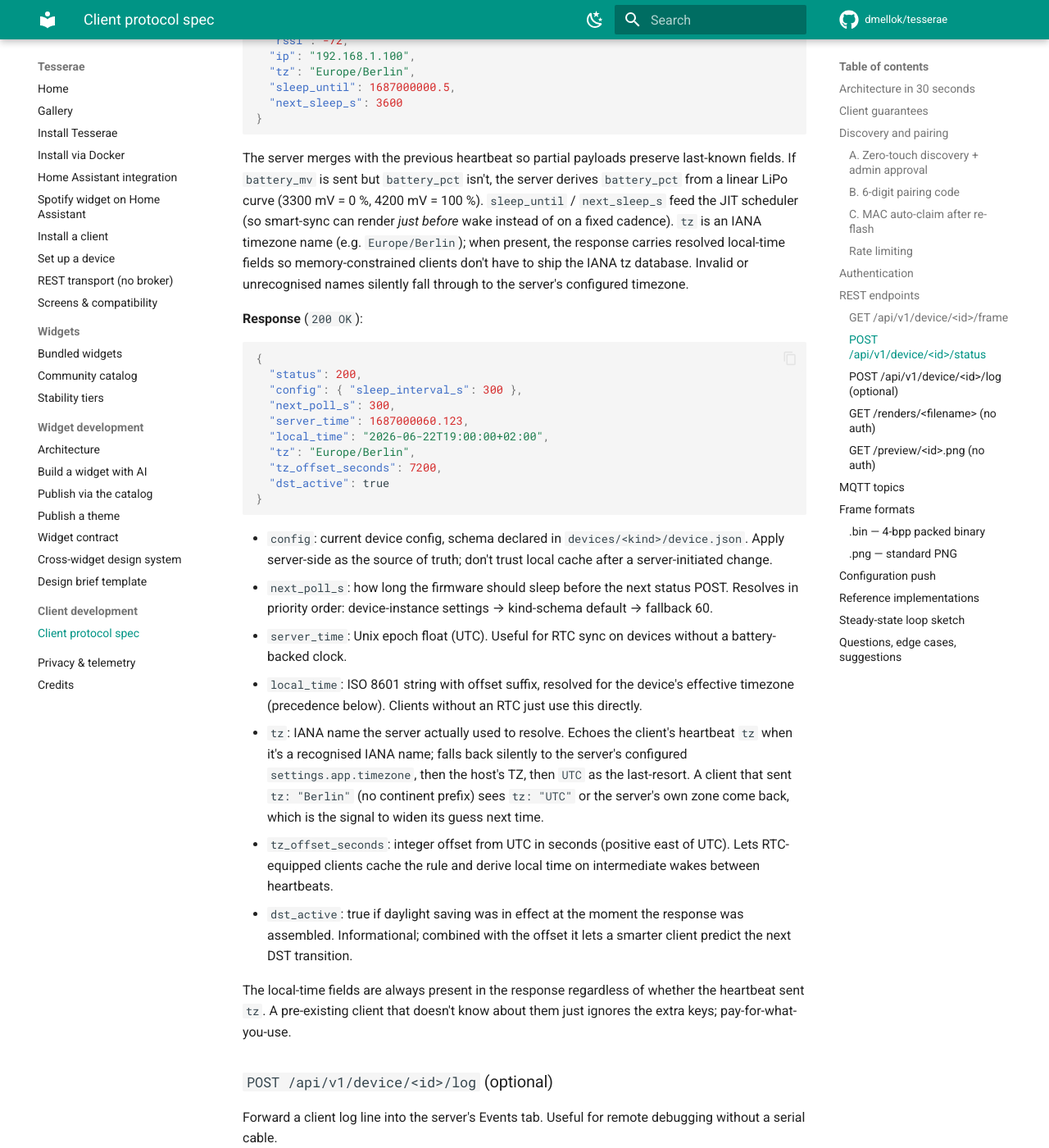
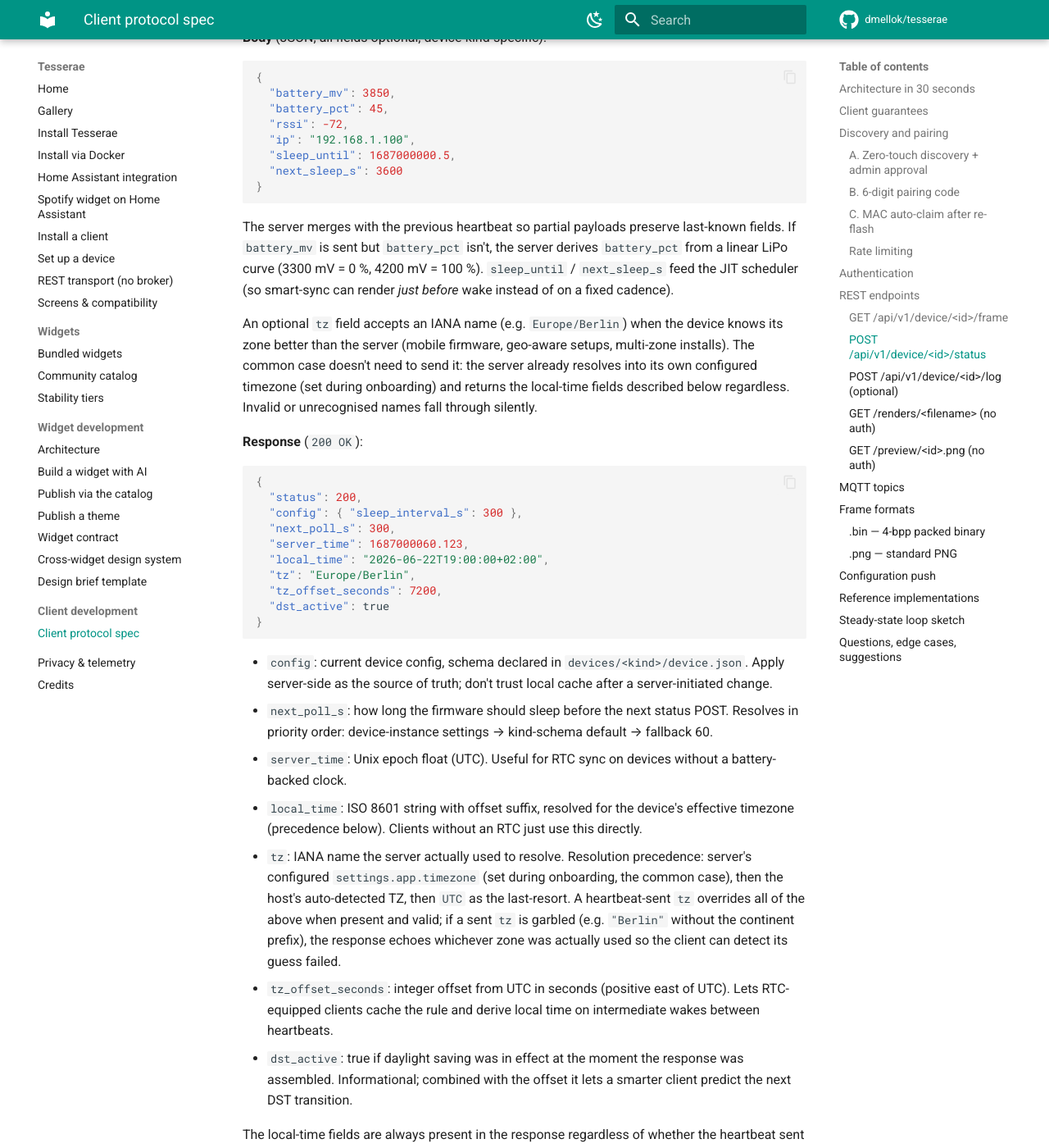
Before and after one commit to dmellok/tesserae, an MkDocs documentation site: the page built from docs/dev/client-protocol.md, in a window 1280 px wide and 1400 px high, scrolled down 7527 px. Shown: the whole window at 82% size. Built offline with MkDocs 1.6.1 and Material for MkDocs 9.7.7, drawn with Linux system fonts in a browser that asks for light colours; comment, search, counter and statistics services are not loaded; some of the changed text lies outside the part shown.

Commit message:
docs: reframe client-sent tz as an escape hatch, not the headline
The previous wording made it look like every CircuitPython /
embedded client would need to send its IANA timezone in the
heartbeat, which contradicts the thin-client principle: the
server already knows its own timezone (set during onboarding) and
can resolve local time without any client involvement.

Reframed to:

* Drop ``tz`` from the heartbeat body example (most clients
  won't send it).
* Body text now explains the common-case path first: server
  resolves into its configured timezone, returns the local-time
  fields, client does nothing. ``tz`` becomes the documented
  override for the rare cases where it earns its keep (mobile
  firmware, geo-aware devices, multi-zone installs).
* Response field description for ``tz`` reorders the precedence
  chain: server setting → host TZ → UTC, with heartbeat-sent
  ``tz`` as an override on top.
* "Client guarantees" section's bullet on IANA db updated to lead
  with "the server already knows" rather than "send your zone".

No code change, the implementation already supports the full
precedence chain.

Co-Authored-By: Claude Opus 4.7 <noreply@anthropic.com>

````diff
--- a/docs/dev/client-protocol.md
+++ b/docs/dev/client-protocol.md
@@ -46,9 +46,13 @@ The protocol is designed for thin clients. Your firmware
 - A real-time clock. The server renders the frame with the device's
   local time baked in; the `/status` response also carries
   `local_time` for any client-side display or logging needs.
-- An IANA timezone database or DST rule engine. Send your IANA name
-  (e.g. `Europe/Berlin`) in the heartbeat `tz` field; the server
-  resolves and returns local time, offset, and a DST flag.
+- An IANA timezone database or DST rule engine. The server already
+  knows its timezone (set during onboarding) and returns local time
+  / offset / DST flag in every `/status` response without you having
+  to tell it anything. A heartbeat `tz` field exists as an *override*
+  for the rare case where the device knows its zone better than the
+  server (mobile / geo-aware firmware, multi-zone install), but the
+  common case doesn't need it.
 - An NTP client. The same `local_time` + `tz_offset_seconds`
   response fields are sufficient to set or align an external RTC
   if you have one.
@@ -66,7 +70,8 @@ What only the client knows (and must report):
 
 - Battery (mV or %), RSSI, IP, MAC, firmware version
 - Last paint timing / errors (`/log`)
-- The device's IANA tz, if it's a different zone from the server
+- (Edge case) The device's IANA tz, *if and only if* the device
+  knows its zone better than the server does. Most installs don't.
 
 ## Discovery and pairing
 
@@ -295,7 +300,6 @@ always-on).
   "battery_pct": 45,
   "rssi": -72,
   "ip": "192.168.1.100",
-  "tz": "Europe/Berlin",
   "sleep_until": 1687000000.5,
   "next_sleep_s": 3600
 }
@@ -306,11 +310,15 @@ preserve last-known fields. If `battery_mv` is sent but `battery_pct`
 isn't, the server derives `battery_pct` from a linear LiPo curve
 (3300 mV = 0 %, 4200 mV = 100 %). `sleep_until` / `next_sleep_s`
 feed the JIT scheduler (so smart-sync can render *just before*
-wake instead of on a fixed cadence). `tz` is an IANA timezone name
-(e.g. `Europe/Berlin`); when present, the response carries
-resolved local-time fields so memory-constrained clients don't
-have to ship the IANA tz database. Invalid or unrecognised names
-silently fall through to the server's configured timezone.
+wake instead of on a fixed cadence).
+
+An optional `tz` field accepts an IANA name (e.g. `Europe/Berlin`)
+when the device knows its zone better than the server (mobile
+firmware, geo-aware setups, multi-zone installs). The common case
+doesn't need to send it: the server already resolves into its
+own configured timezone (set during onboarding) and returns the
+local-time fields described below regardless. Invalid or
+unrecognised names fall through silently.
 
 **Response** (`200 OK`):
 ```json
@@ -337,13 +345,14 @@ silently fall through to the server's configured timezone.
 - `local_time`: ISO 8601 string with offset suffix, resolved for the
   device's effective timezone (precedence below). Clients without an
   RTC just use this directly.
-- `tz`: IANA name the server actually used to resolve. Echoes the
-  client's heartbeat `tz` when it's a recognised IANA name; falls
-  back silently to the server's configured `settings.app.timezone`,
-  then the host's TZ, then `UTC` as the last-resort. A client that
-  sent `tz: "Berlin"` (no continent prefix) sees `tz: "UTC"` or the
-  server's own zone come back, which is the signal to widen its
-  guess next time.
+- `tz`: IANA name the server actually used to resolve. Resolution
+  precedence: server's configured `settings.app.timezone` (set
+  during onboarding, the common case), then the host's auto-detected
+  TZ, then `UTC` as the last-resort. A heartbeat-sent `tz` overrides
+  all of the above when present and valid; if a sent `tz` is
+  garbled (e.g. `"Berlin"` without the continent prefix), the
+  response echoes whichever zone was actually used so the client
+  can detect its guess failed.
 - `tz_offset_seconds`: integer offset from UTC in seconds (positive
   east of UTC). Lets RTC-equipped clients cache the rule and derive
   local time on intermediate wakes between heartbeats.
````
